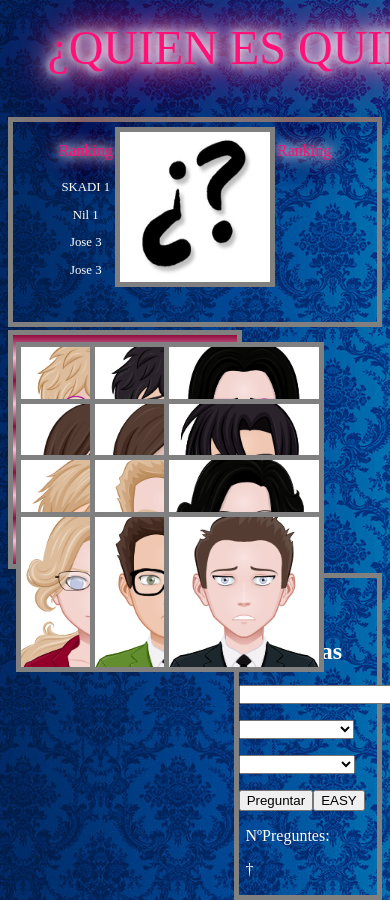
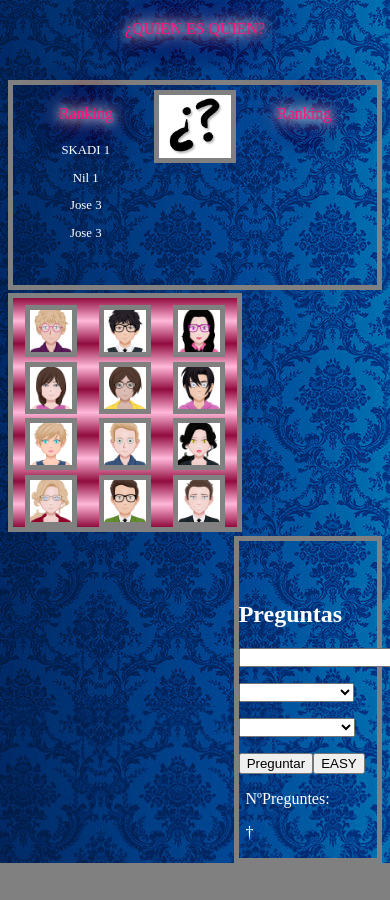
Before and after one commit to GODSKADI/Quien_es_Quien, a PHP site: page / in a window 390 px wide; the page is wider, and only the part inside the window is pictured. After the commit the page ends 863 px from the top of that part, so only its background shows below. Run offline with PHP 8.4, Linux system fonts and the light colour scheme; data that the repository does not hold is empty; some web fonts are replaced.

Commit message:
Responsive

```diff
--- a/index.php
+++ b/index.php
@@ -164,6 +164,7 @@
           echo "<div class='traseraServer'><img src='imagenes/".$_SESSION["imgServerSession"]."'></div>";
       echo "</div>";
     echo "</div>";
+    echo "<div class='contenido'>";
     //Contenedor con tabla para las cartas del Cliente
     echo "<div class ='contenedorCartasCliente' class= 'cartasCliente'\n>";
     echo "<table class='table' id='tablacartas'>\n";
@@ -221,6 +222,7 @@
       echo "<input id='easyButon' class='easy' type='button' value='EASY' onclick='easyMode()' ></input>";
       echo "<div class='contador'><p>NºPreguntes:</p><p id='contadorPreguntas'>&#8224;</p></div>";
       echo "</div>";
+      echo "</div>";
       //Modal
 
       echo "<div id='myModal' class='modal'>
--- a/script/script.js
+++ b/script/script.js
@@ -3,12 +3,14 @@
 //Ademas llama a la funcion coprovarCartasGiradas().
 $numCartasGiradas = 0;
 var contadorPregunta = 0;
+var sonidoGirarCarta = new Audio('sonidos/giro.mp3');
 function girarCartas(c) {
     var idCarta = document.getElementById("carta"+c+"");
     if($numCartasGiradas != 11){
       idCarta.classList.toggle("girada");
       idCarta.classList.remove("chosenOne");
       idCarta.removeAttribute("onclick");
+      sonidoGirarCarta.play();
       $numCartasGiradas++
     }
     coprovarCartasGiradas();
@@ -152,15 +154,18 @@ function girarCartaServer(){
   idCartaServer.classList.toggle("girada");
   comprovarCartas();
 }
-
+//var SonidoGanar = new Audio();
+//var SonidoPerder = new Audio();
 function comprovarCartas(){
   var srcCartaServer = document.getElementById('cartaS').childNodes[1].firstChild.src;
   var CartaCliente = document.getElementsByClassName('chosenOne')[0];
   var srcCartaCliente = CartaCliente.childNodes[0].firstChild.src;
   if(srcCartaServer == srcCartaCliente){
     abrirModal("HAS GANADO");
+    //SonidoGanar.play();
   }else{
     abrirModal("HAS PERDIDO");
+    //SonidoPerder.play();
   }
 }
 
--- a/style/style.css
+++ b/style/style.css
@@ -179,8 +179,8 @@ color:#ffffff;
 }
 
 img{
-  width: 150px;
-  height: 150px;
+  width: 60%;
+  /*height: 150px;*/
   background-color: white;
   /*trabajar en pequeño*/
   /*width: 15px;
@@ -274,6 +274,9 @@ img{
     transform-style: preserve-3d;
     -webkit-transform-origin: 50% 50%;
 }
+.frontalServer>img, .traseraServer>img{
+  width: 20%!important;
+}
 .cartaServer div {
     height: 100%;
     width: 100%;
@@ -335,3 +338,23 @@ img{
    text-decoration: none;
    cursor: pointer;
 }
+
+/*******************************************************************************************************************/
+/*small*/
+@media only screen and (max-width: 412px){
+
+  #container{
+    width:250px;
+    margin:auto;
+  }
+  .titulo{
+    text-align:center;
+    font-size:1em;
+    margin:20px 0 20px 0;
+  }
+  .contenedor{
+    display: flex;
+  flex-wrap: wrap;
+  }
+
+}
```
